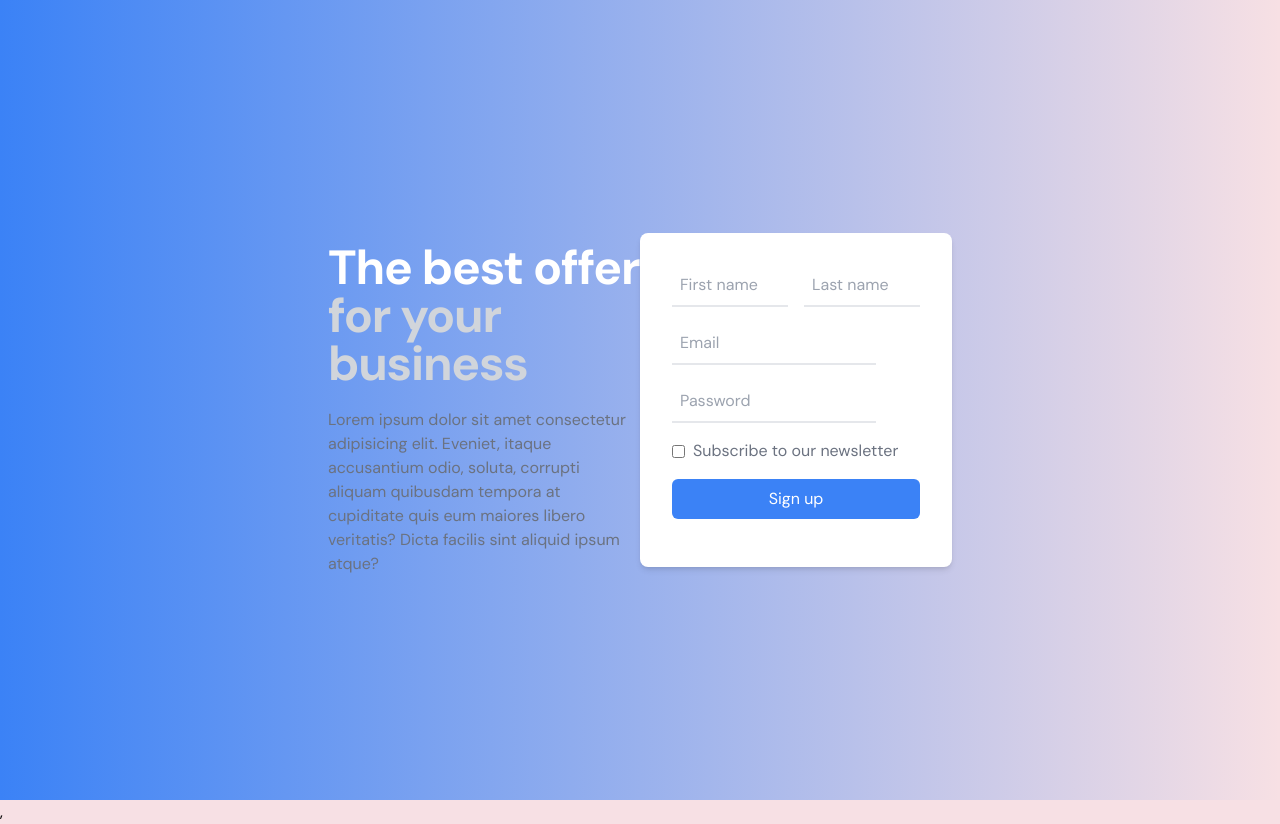
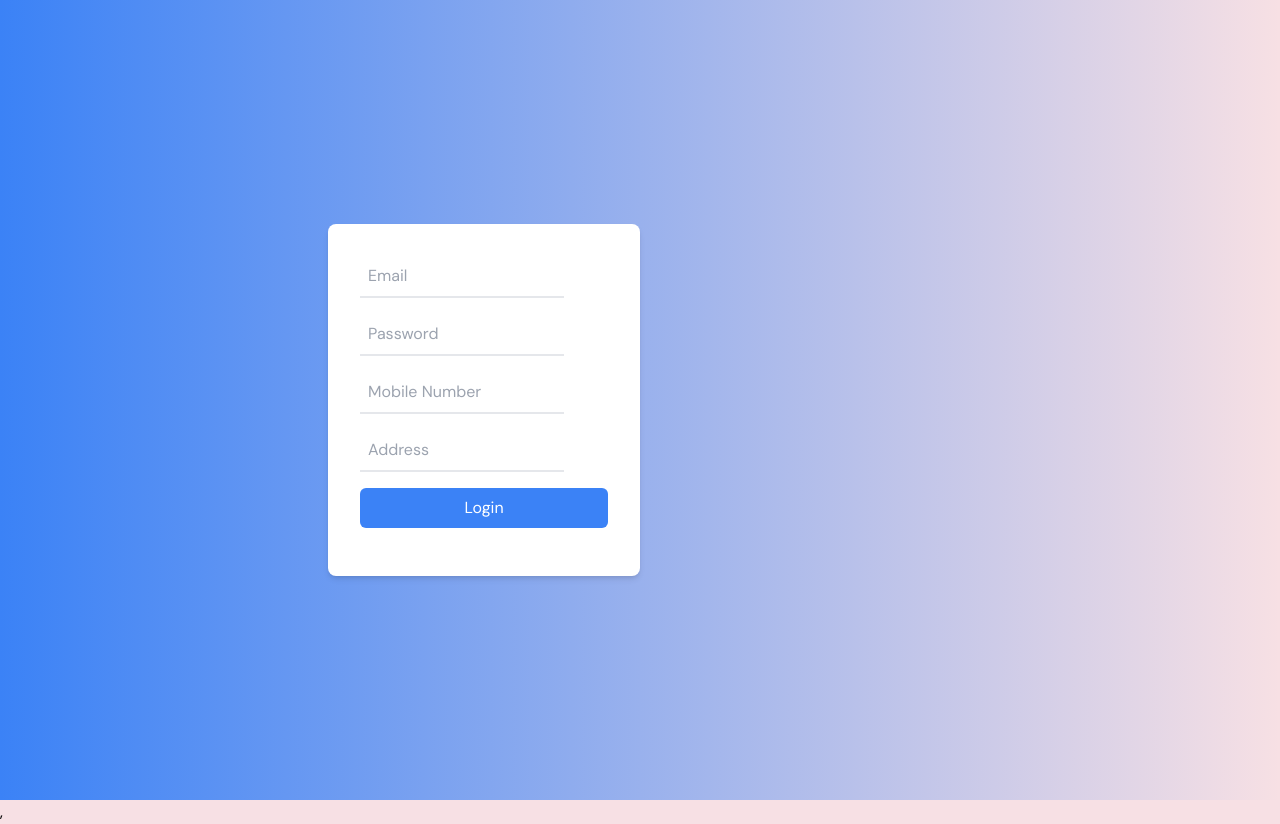
Before and after one commit to sakshipargaonkar20/Job-Portal, a React (Vite) app in the folder job-portal-client/: page /login in a window 1280 px wide. Built offline with nearby package versions, Linux system fonts and the light colour scheme.

Commit message:
Update Login.jsx

```diff
--- a/job-portal-client/src/components/Login.jsx
+++ b/job-portal-client/src/components/Login.jsx
@@ -1,34 +1,16 @@
 import React, { useState } from "react";
+import PageHeader from "./PageHeader"; // Import your main page component
 
 function App() {
   const [formData, setFormData] = useState({
-    firstName: "",
-    lastName: "",
     email: "",
     password: "",
-    subscribe: false
+    mobileNumber: "",
+    address: ""
   });
 
   const [loginStatus, setLoginStatus] = useState(null);
   const [error, setError] = useState("");
-
-  // Store email and password during signup
-  const [signupData, setSignupData] = useState(null);
-
-  // Function to handle form submission for signup
-  const handleSignup = (e) => {
-    e.preventDefault();
-    if (!formData.email.trim() || !formData.password.trim()) {
-      setError("Please enter your email and password.");
-      return;
-    }
-    // Store signup data
-    setSignupData(formData);
-    // Simulate successful signup (you can replace this with actual signup logic)
-    console.log("Signup successfully");
-    setLoginStatus("signupSuccess"); // Set signup status to success
-    setError(""); // Clear any previous errors
-  };
 
   // Function to handle form submission for login
   const handleLogin = (e) => {
@@ -37,16 +19,8 @@ function App() {
       setError("Please enter your email and password.");
       return;
     }
-    if (!signupData) {
-      setError("You need to sign up first.");
-      return;
-    }
-    if (formData.email !== signupData.email || formData.password !== signupData.password) {
-      setError("Incorrect email or password.");
-      setLoginStatus(null); // Reset login status
-      return;
-    }
-    // Simulate successful login (you can replace this with actual login logic)
+    // You can add your login logic here
+    // For example, you can make an API call to authenticate the user
     console.log("Login successfully");
     setLoginStatus("loginSuccess"); // Set login status to success
     setError(""); // Clear any previous errors
@@ -55,20 +29,6 @@ function App() {
   return (
     <div className="min-h-screen flex items-center justify-center p-4 bg-gradient-to-r from-blue-500 to-green-500">
       <div className="md:flex md:items-center md:justify-between w-full md:w-2/3 lg:w-1/2">
-        <div className="text-center md:text-left mb-8 md:mb-0 text-white md:w-1/2">
-          <h1 className="my-5 text-5xl font-bold tracking-tight">
-            The best offer <br />
-            <span className="text-gray-300">for your business</span>
-          </h1>
-
-          <p className="text-gray-500">
-            Lorem ipsum dolor sit amet consectetur adipisicing elit. Eveniet,
-            itaque accusantium odio, soluta, corrupti aliquam quibusdam tempora
-            at cupiditate quis eum maiores libero veritatis? Dicta facilis sint
-            aliquid ipsum atque?
-          </p>
-        </div>
-
         <div className="relative w-full md:w-1/2">
           <div
             id="radius-shape-1"
@@ -77,7 +37,9 @@ function App() {
           <div id="radius-shape-2" className="absolute shadow-5"></div>
 
           <div className="bg-white p-8 rounded-lg shadow-md">
-            {loginStatus === "signupSuccess" ? (
+            {loginStatus === "loginSuccess" ? (
+              <PageHeader /> // Render the main page component
+            ) : (
               <form onSubmit={handleLogin}>
                 <input
                   className="mb-4 border-b-2 p-2 outline-none focus:border-blue-500"
@@ -97,6 +59,24 @@ function App() {
                     setFormData({ ...formData, password: e.target.value })
                   }
                 />
+                <input
+                  className="mb-4 border-b-2 p-2 outline-none focus:border-blue-500"
+                  placeholder="Mobile Number"
+                  type="text"
+                  value={formData.mobileNumber}
+                  onChange={(e) =>
+                    setFormData({ ...formData, mobileNumber: e.target.value })
+                  }
+                />
+                <input
+                  className="mb-4 border-b-2 p-2 outline-none focus:border-blue-500"
+                  placeholder="Address"
+                  type="text"
+                  value={formData.address}
+                  onChange={(e) =>
+                    setFormData({ ...formData, address: e.target.value })
+                  }
+                />
                 {error && <p className="text-red-500 mb-4">{error}</p>}
                 <button
                   type="submit"
@@ -105,73 +85,6 @@ function App() {
                   Login
                 </button>
               </form>
-            ) : (
-              <form onSubmit={handleSignup}>
-                <div className="mb-4 grid grid-cols-2 gap-4">
-                  <input
-                    className="border-b-2 p-2 outline-none focus:border-blue-500"
-                    placeholder="First name"
-                    type="text"
-                    value={formData.firstName}
-                    onChange={(e) =>
-                      setFormData({ ...formData, firstName: e.target.value })
-                    }
-                  />
-                  <input
-                    className="border-b-2 p-2 outline-none focus:border-blue-500"
-                    placeholder="Last name"
-                    type="text"
-                    value={formData.lastName}
-                    onChange={(e) =>
-                      setFormData({ ...formData, lastName: e.target.value })
-                    }
-                  />
-                </div>
-                <input
-                  className="mb-4 border-b-2 p-2 outline-none focus:border-blue-500"
-                  placeholder="Email"
-                  type="email"
-                  value={formData.email}
-                  onChange={(e) =>
-                    setFormData({ ...formData, email: e.target.value })
-                  }
-                />
-                <input
-                  className="mb-4 border-b-2 p-2 outline-none focus:border-blue-500"
-                  placeholder="Password"
-                  type="password"
-                  value={formData.password}
-                  onChange={(e) =>
-                    setFormData({ ...formData, password: e.target.value })
-                  }
-                />
-                {error && <p className="text-red-500 mb-4">{error}</p>}
-                <div className="flex items-center mb-4">
-                  <input
-                    id="flexCheckDefault"
-                    type="checkbox"
-                    className="mr-2"
-                    checked={formData.subscribe}
-                    onChange={(e) =>
-                      setFormData({ ...formData, subscribe: e.target.checked })
-                    }
-                  />
-                  <label htmlFor="flexCheckDefault" className="text-gray-500">
-                    Subscribe to our newsletter
-                  </label>
-                </div>
-                <button
-                  type="submit"
-                  className="w-full mb-4 bg-blue-500 text-white py-2 rounded-md"
-                >
-                  Sign up
-                </button>
-              </form>
-            )}
-
-            {/* Display login success message */}
-            {loginStatus === "loginSuccess" && (
-              <p className="text-green-500 mb-4">Login successful!</p>
             )}
           </div>
         </div>
```
